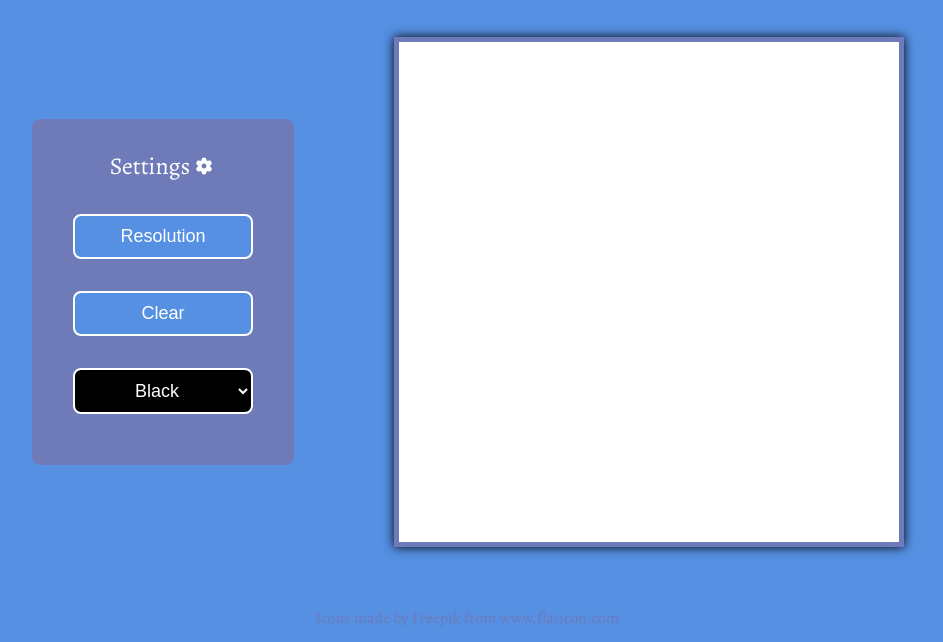
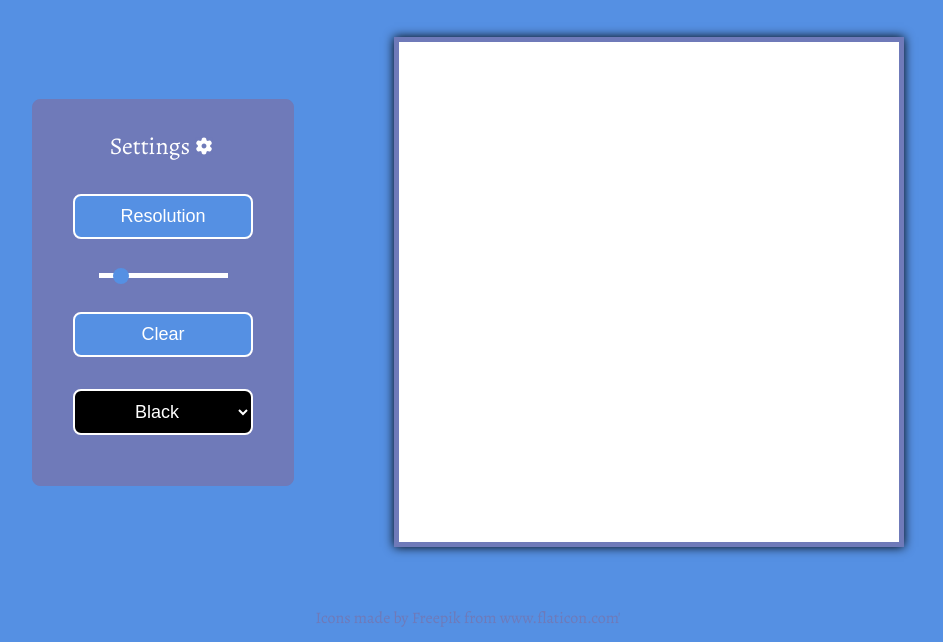
Before and after one commit to Stefan9326/Etch-A-Sketch, a plain HTML site: page index.html in a window 1280 px wide. Shown: the part 159-801 px from the top of the page, without its empty margins (172-1115 px from the left). Drawn offline with nearby package versions, Linux system fonts and the light colour scheme.

Commit message:
Change 'Resolution' button to slider and add corresponding styles

```diff
--- a/index.html
+++ b/index.html
@@ -19,6 +19,7 @@
                 <img src="settings-symbol.png" alt="">
             </div>
             <button id="change-cell-count-button">Resolution</button>
+            <input type="range" id="resolution" min="4" max="100" value="16">
             <button id="clear-button">Clear</button>
             <select name="Color" id="change-color">
                 <option value="black">Black</option>
--- a/style.css
+++ b/style.css
@@ -114,3 +114,30 @@ a {
     color: rgb(111, 122, 185);
     text-decoration: none;
 }
+
+input[type=range]{
+    -webkit-appearance: none;
+}
+
+input[type=range]::-webkit-slider-runnable-track {
+    height: 5px;
+    cursor: pointer;
+}
+
+input[type=range]::-webkit-slider-thumb {
+    -webkit-appearance: none;
+    cursor: pointer;
+    height: 16px;
+    width: 16px;
+    border-radius: 50%;
+    background:  rgb(85, 144, 227);
+    margin-top: -5px;
+}
+
+input[type=range]:focus {
+    outline: none;
+}
+
+input[type=range]:focus::-webkit-slider-runnable-track {
+    background: white
+}
```
